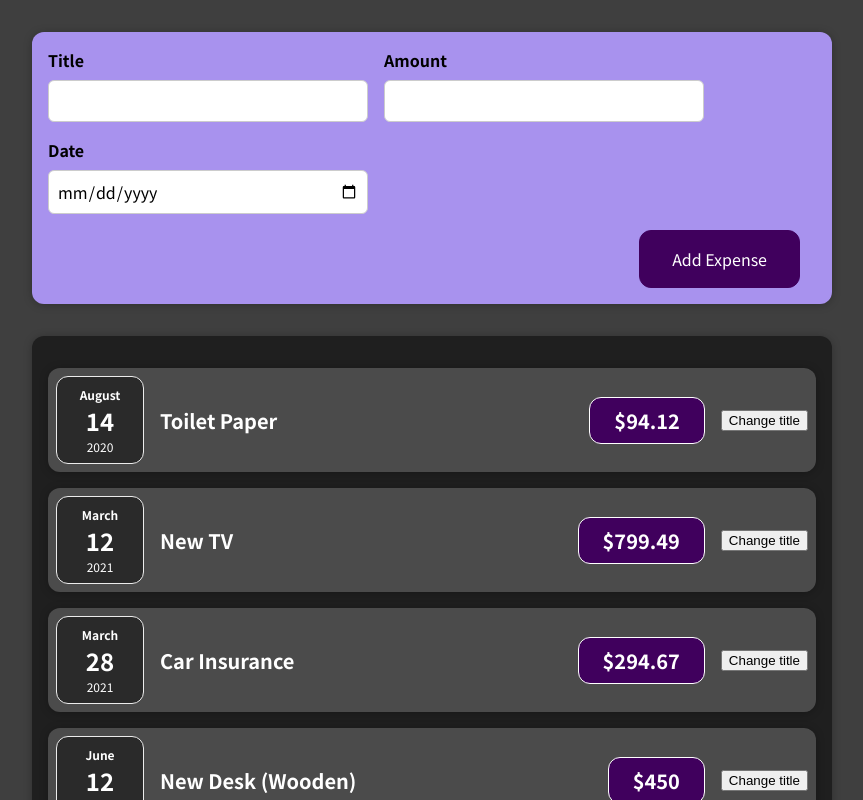
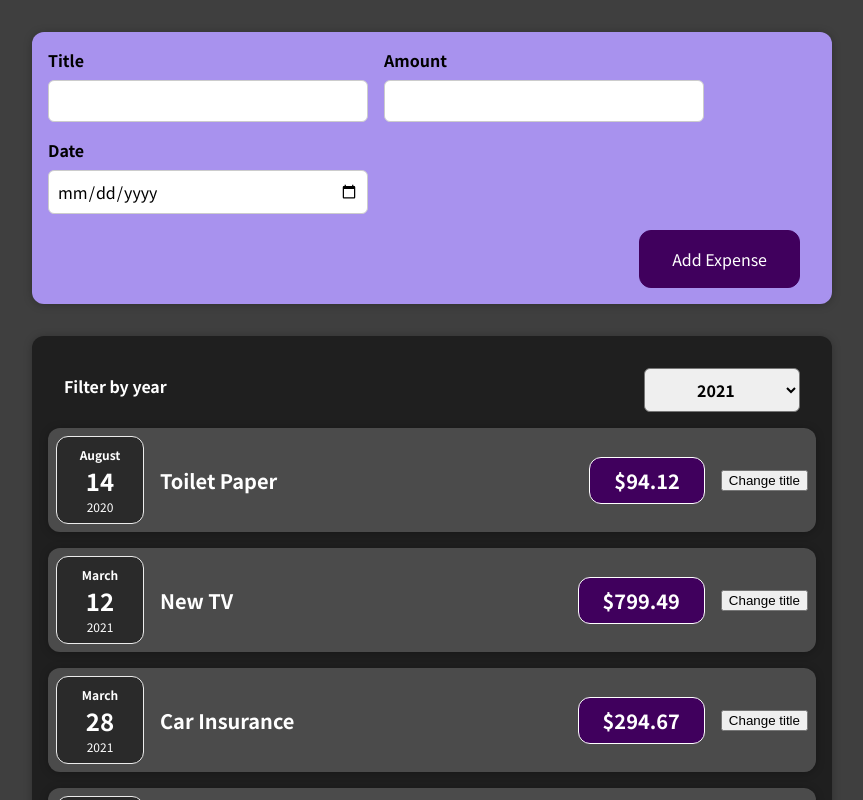
Before and after one commit to parv3213/React-practice, a React (Create React App) app: page / in a window 1280 px wide. Shown: the top 800 px of the page, without its empty margins (208-1071 px from the left). Built offline with nearby package versions, Linux system fonts and the light colour scheme.

Commit message:
feat(): changing state
- child to parent
- lifting the state

```diff
--- a/src/components/Expenses/Expenses.tsx
+++ b/src/components/Expenses/Expenses.tsx
@@ -1,7 +1,10 @@
 import './Expenses.css';
+
+import { useState } from 'react';
 
 import Card from '../UI/Card';
 import ExpenseItem from './ExpenseItem';
+import ExpensesFilter from './ExpensesFilter';
 
 interface IExpense {
   expenses: {
@@ -13,8 +16,13 @@ interface IExpense {
 }
 
 export default function Expenses({ expenses }: IExpense): JSX.Element {
+  const [filterYear, setFilterYear] = useState<string>('2021');
+  // eslint-disable-next-line
+  console.log(filterYear);
+
   return (
     <Card className="expenses">
+      <ExpensesFilter filterYear={filterYear} setFilterYear={setFilterYear} />
       {expenses.map(expense => {
         return (
           <ExpenseItem
--- /dev/null
+++ b/src/components/Expenses/ExpensesFilter.css
@@ -0,0 +1,24 @@
+.expenses-filter {
+  color: white;
+  padding: 0 1rem;
+}
+
+.expenses-filter__control {
+  display: flex;
+  width: 100%;
+  align-items: center;
+  justify-content: space-between;
+  margin: 1rem 0;
+}
+
+.expenses-filter label {
+  font-weight: bold;
+  margin-bottom: 0.5rem;
+}
+
+.expenses-filter select {
+  font: inherit;
+  padding: 0.5rem 3rem;
+  font-weight: bold;
+  border-radius: 6px;
+}
--- /dev/null
+++ b/src/components/Expenses/ExpensesFilter.tsx
@@ -0,0 +1,21 @@
+import './ExpensesFilter.css';
+
+interface IExpenseFilter {
+  filterYear: string;
+  setFilterYear: React.Dispatch<React.SetStateAction<string>>;
+}
+export default function ExpensesFilter({ filterYear, setFilterYear }: IExpenseFilter): JSX.Element {
+  return (
+    <div className="expenses-filter">
+      <div className="expenses-filter__control">
+        <label>Filter by year</label>
+        <select value={filterYear} onChange={e => setFilterYear(e.target.value)}>
+          <option value="2022">2022</option>
+          <option value="2021">2021</option>
+          <option value="2020">2020</option>
+          <option value="2019">2019</option>
+        </select>
+      </div>
+    </div>
+  );
+}
--- a/src/components/NewExpense/ExpenseForm.tsx
+++ b/src/components/NewExpense/ExpenseForm.tsx
@@ -31,7 +31,12 @@ export default function ExpenseFrom({ setExpenses }: INewExpense): JSX.Element {
   const submitHandler = (event: React.FormEvent) => {
     event.preventDefault();
 
-    const expenseData = { ...userInput, date: new Date(userInput.date), id: String(Math.random()) };
+    const expenseData: IExpense = {
+      ...userInput,
+      amount: parseFloat(userInput.amount),
+      date: new Date(userInput.date),
+      id: String(Math.random()),
+    };
     setExpenses((prevState: IExpense[]) => {
       return [...prevState, expenseData];
     });
--- a/src/components/NewExpense/NewExpense.tsx
+++ b/src/components/NewExpense/NewExpense.tsx
@@ -1,10 +1,10 @@
 import './NewExpense.css';
 
+import { IExpense } from '../../App';
 import ExpenseFrom from './ExpenseForm';
 
 export interface INewExpense {
-  // eslint-disable-next-line
-  setExpenses: any;
+  setExpenses: React.Dispatch<React.SetStateAction<IExpense[]>>;
 }
 
 export default function NewExpense({ setExpenses }: INewExpense): JSX.Element {
```
